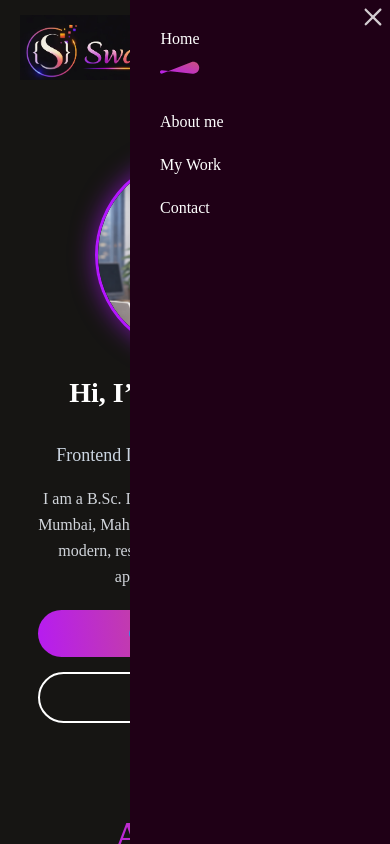
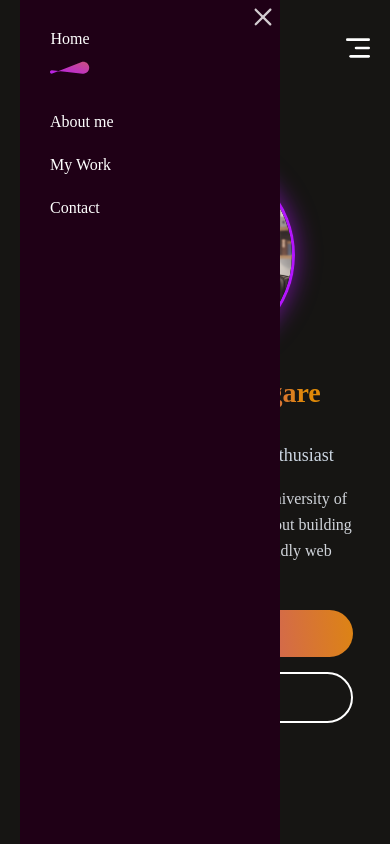
Before and after one commit to 1052swati/portfolio_react, a React app: page / in a window 390 px wide. Built offline with nearby package versions, Linux system fonts and the light colour scheme; the HTML template or start-up script is replaced by a standard one.

Commit message:
nav menu fix

```diff
--- a/src/Components/Footer/Footer.css
+++ b/src/Components/Footer/Footer.css
@@ -294,7 +294,7 @@ box-shadow: 0 10px 30px rgba(249, 115, 22, 0.4);
 
     .footer-bottom-left{
         font-size: 14px;
-        margin-bottom: 5px;
+        margin-bottom: 8px;
         order: 2;
     }
     .anchor-link{
--- a/src/Components/Navbar/Navbar.css
+++ b/src/Components/Navbar/Navbar.css
@@ -168,7 +168,7 @@
   .nav-menu{
     position: fixed;
     top: 0;
-    right: 0;
+    right: -100;
     flex-direction: column;
     align-items: flex-start;
     gap: 25px;
```
